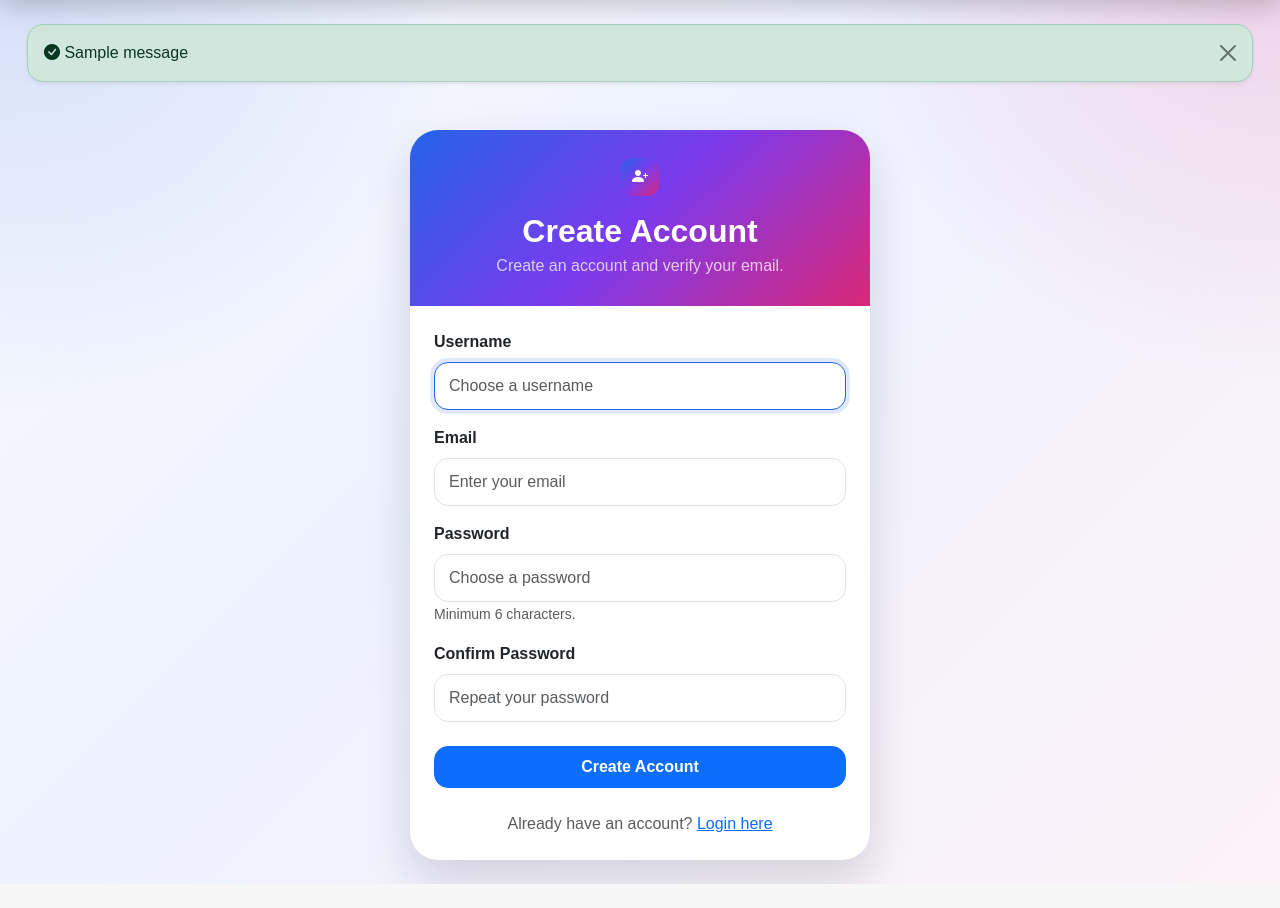
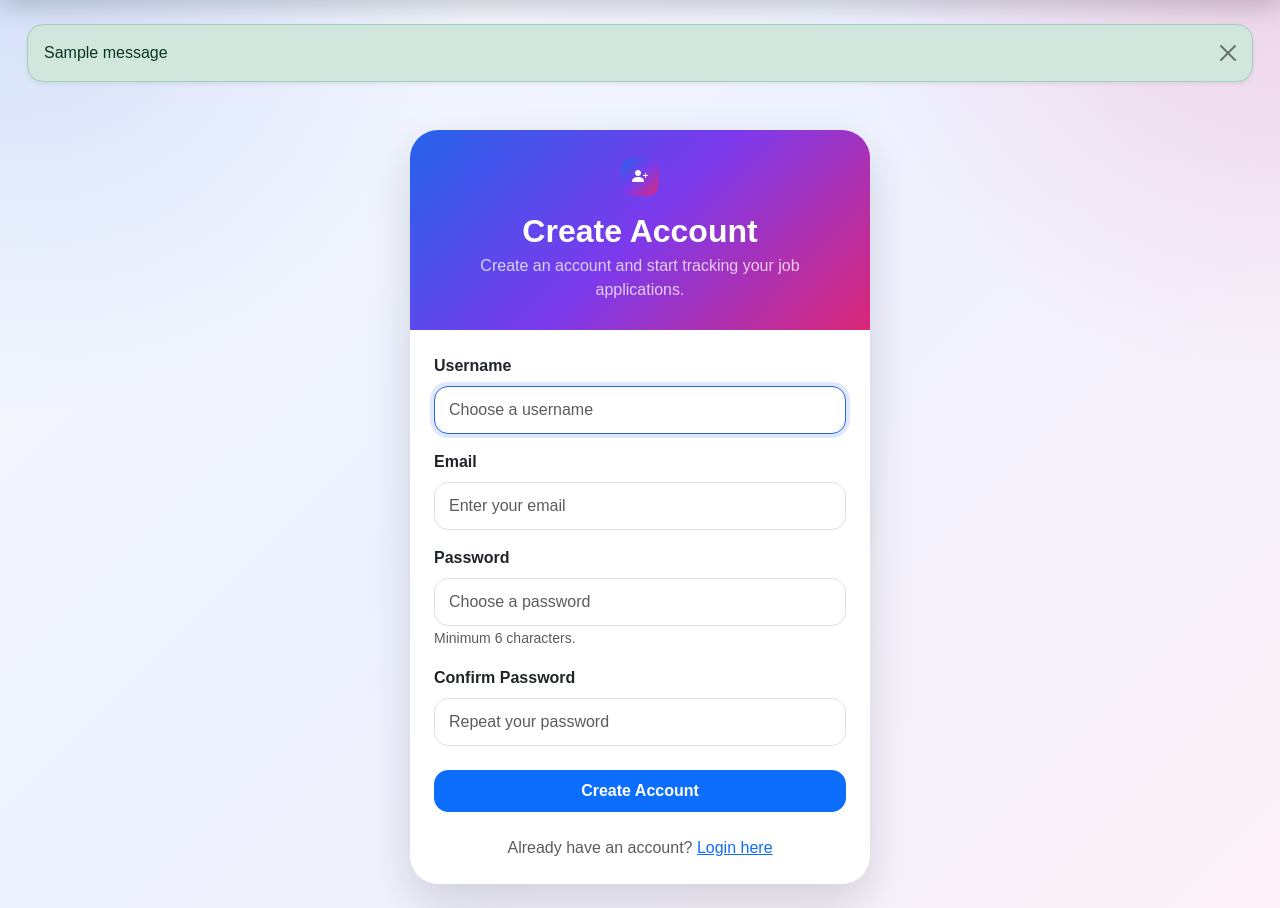
Before and after one commit to halazozo/job-application-tracker, a Django app: page /register/ in a window 1280 px wide. Shown: the part 64-972 px from the top of the page. Before the commit the page ends 948 px from the top, so only its background shows below. Run offline with Django 5.2, Linux system fonts and the light colour scheme; tables that the repository leaves empty hold one stand-in row (values such as "Sample post"); one stand-in notice (Sample message) is shown.

Commit message:
Disable email verification and password reset for free deployment

```diff
--- a/applications/templates/applications/base.html
+++ b/applications/templates/applications/base.html
@@ -292,8 +292,7 @@
 
     {% if messages %}
     {% for message in messages %}
-            <div class="alert alert-success alert-dismissible fade show rounded-4 shadow-sm" role="alert">
-                <i class="bi bi-check-circle-fill"></i>
+        <div class="alert alert-{{ message.tags }} alert-dismissible fade show rounded-4 shadow-sm" role="alert">
             {{ message }}
             <button type="button" class="btn-close" data-bs-dismiss="alert"></button>
         </div>
--- a/applications/templates/registration/login.html
+++ b/applications/templates/registration/login.html
@@ -61,9 +61,7 @@
                 <i class="bi bi-box-arrow-in-right"></i>
                 Login
             </button>
-            <div class="text-center mt-3">
-    <a href="{% url 'custom_password_reset' %}">Forgot password?</a>
-</div>
+
             <p class="text-center text-muted mt-4 mb-0">
     Don't have an account?
     <a href="{% url 'register' %}">Create one here</a>
--- a/applications/templates/registration/register.html
+++ b/applications/templates/registration/register.html
@@ -10,7 +10,7 @@
 
         <h2 class="fw-bold mb-1">Create Account</h2>
         <p class="mb-0 opacity-75">
-            Create an account and verify your email.
+            Create an account and start tracking your job applications.
         </p>
     </div>
 
--- a/applications/views.py
+++ b/applications/views.py
@@ -29,56 +29,10 @@ def register(request):
         form = RegisterForm(request.POST)
 
         if form.is_valid():
-            user = form.save(commit=False)
-            user.is_active = False
-            user.save()
-
-            uid = urlsafe_base64_encode(force_bytes(user.pk))
-            token = default_token_generator.make_token(user)
-
-            activation_link = request.build_absolute_uri(
-                reverse('activate_account', kwargs={
-                    'uidb64': uid,
-                    'token': token
-                })
-            )
-
-            subject = 'Activate your Job Tracker account'
-            message = f"""
-Hi {user.username},
-
-Thank you for creating an account.
-
-Please click this link to activate your account:
-
-{activation_link}
-
-If you did not create this account, you can ignore this email.
-"""
-
-            try:
-                send_mail(
-                    subject,
-                    message,
-                    settings.DEFAULT_FROM_EMAIL,
-                    [user.email],
-                    fail_silently=False,
-                )
-
-                messages.success(
-                    request,
-                    'Account created. Please check your email to activate your account.'
-                )
-                return redirect('login')
-
-            except Exception as error:
-                user.delete()
-                messages.error(
-                    request,
-                    'Account was not created because the verification email could not be sent. Please try again later.'
-                )
-                print("EMAIL ERROR:", error)
-
+            user = form.save()
+            login(request, user)
+            messages.success(request, 'Account created successfully. Welcome!')
+            return redirect('dashboard')
     else:
         form = RegisterForm()
 
```
Lines whose indentation alone changed are shown as unchanged.
